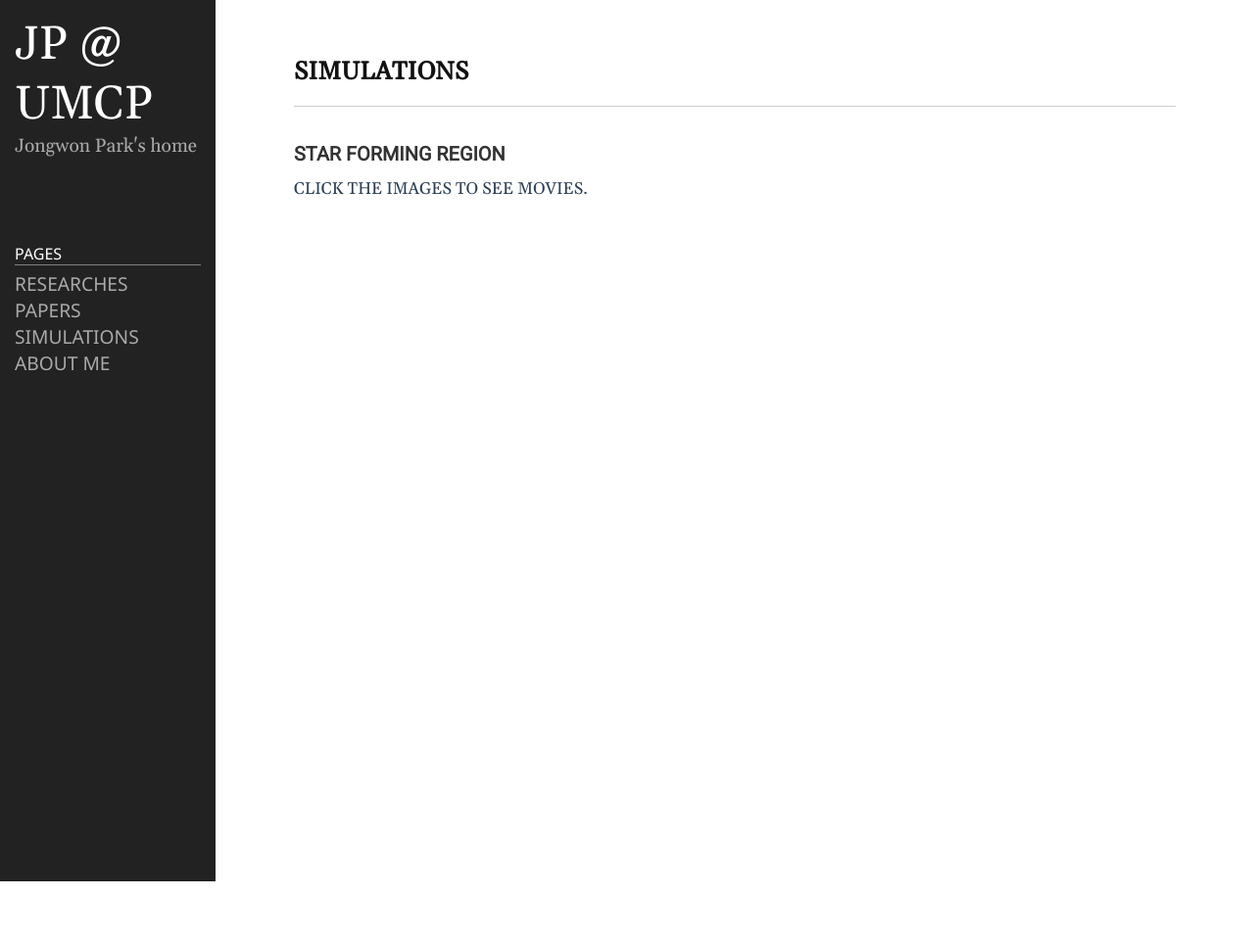
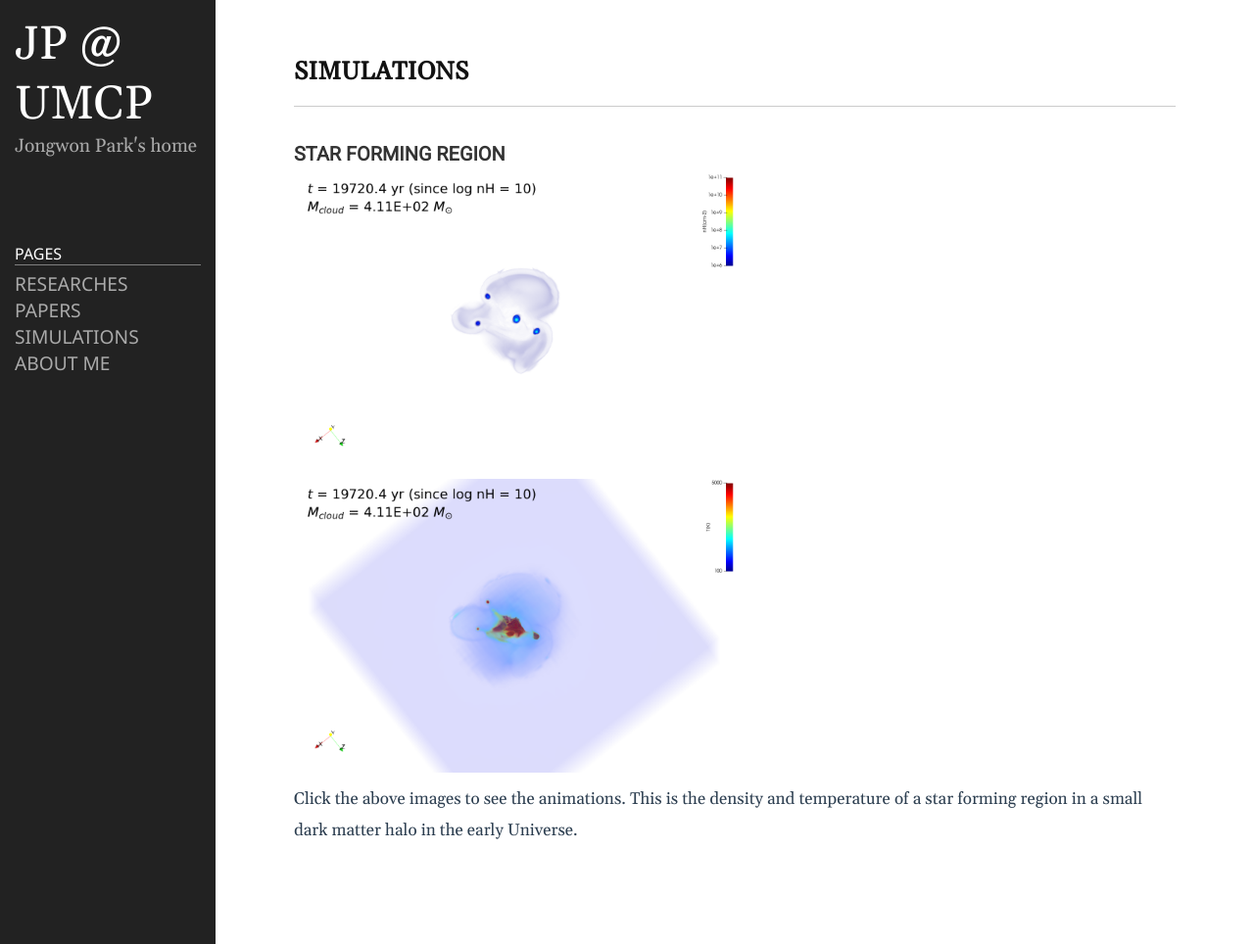
Before and after one commit to jwpark5064/jwpark5064.github.io, a Jekyll site: the page built from 03_simulation.md, in a window 1280 px wide. Shown: the whole page at 98% size. Built offline with Jekyll 4.4.1, drawn with Linux system fonts in a browser that asks for light colours; before the commit the page ends 900 px from its top, so only the background shows below that.

Commit message:
simulation

```diff
--- a/03_simulation.md
+++ b/03_simulation.md
@@ -4,4 +4,8 @@ title: SIMULATIONS
 ---
 
 ### STAR FORMING REGION
-CLICK THE IMAGES TO SEE MOVIES.
+[<img src="images/simulation/008_nH.png" width="450px"/>](https://www.astro.umd.edu/~jwpark/data/SF_nH.mp4){:target="_blank_"}
+[<img src="images/simulation/008_T.png" width="450px"/>](https://www.astro.umd.edu/~jwpark/data/SF_T.mp4){:target="_blank_"}
+
+Click the above images to see the animations. This is the density and temperature
+of a star forming region in a small dark matter halo in the early Universe.
```
